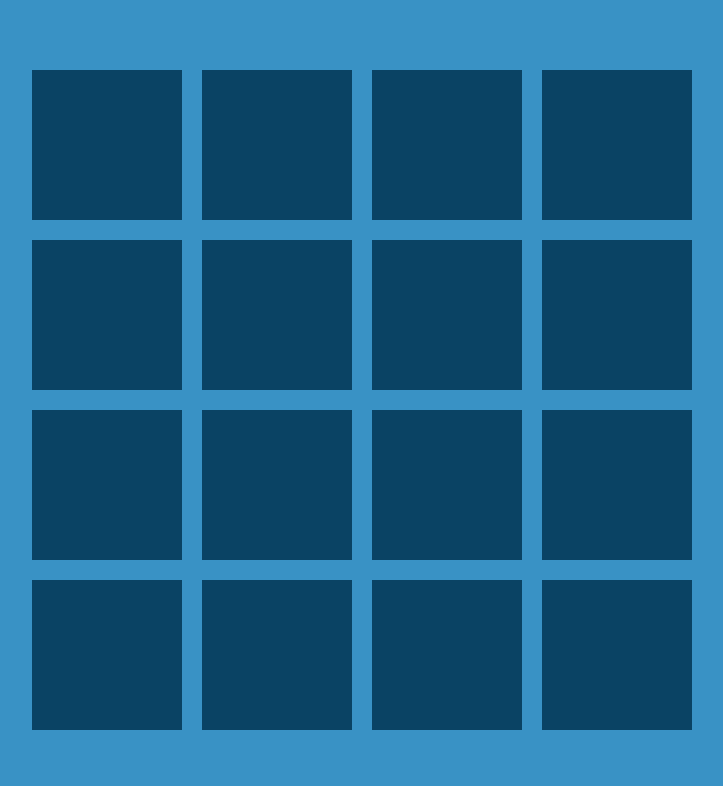
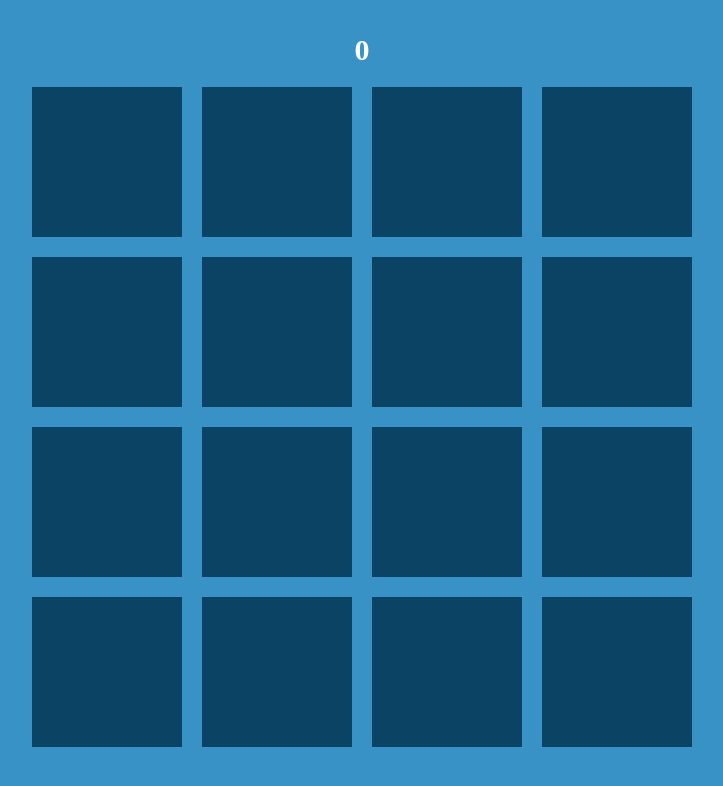
Before and after one commit to Sergo-Kaz13/find-match-memory-game, a plain HTML site: page index.html in a window 1280 px wide. Shown: the whole page, without its empty margins (278-1001 px from the left). Drawn offline with Linux system fonts and the light colour scheme.

Commit message:
add timer

```diff
--- a/index.html
+++ b/index.html
@@ -10,6 +10,7 @@
   </head>
   <body>
     <div class="wrapper">
+      <div class="timer">3</div>
       <div class="_container game-block">
         <table class="game-board">
           <tbody>
--- a/main.js
+++ b/main.js
@@ -8,10 +8,12 @@ const items = [
   "./images/pet-animal-pets-paw-dog-cat-paws_108559.png",
   "/images/russel_dog_animal_15954.png",
 ];
+let timer = 3;
 const usedCardIndices = [];
 let firstValue = null;
 let activeCard = null;
 
+const timerWindow = document.querySelector(".timer");
 const gameCards = document.querySelectorAll("td");
 const gameBoard = document.querySelector(".game-board");
 
@@ -29,6 +31,15 @@ for (let i = 0; i < items.length; i++) {
     gameCards[randomNum].innerHTML = `<img src="${items[i]}" alt="" />`;
   }
 }
+
+let timerCount = setInterval(() => {
+  timerWindow.innerHTML = `<span>${timer}</span>`;
+  timer--;
+}, 1000);
+
+setTimeout(() => {
+  clearInterval(timerCount);
+}, 4000);
 
 setTimeout(() => {
   gameCards.forEach((el) => {
--- a/style.css
+++ b/style.css
@@ -12,6 +12,7 @@ body {
   min-height: 100%;
   overflow: hidden;
   display: flex;
+  flex-direction: column;
   justify-content: center;
   align-items: center;
   background: #3992c5;
@@ -20,6 +21,12 @@ body {
 ._container {
   max-width: 1120px;
   margin: 0 auto;
+}
+
+.timer {
+  font-size: 30px;
+  font-weight: bold;
+  color: #fff;
 }
 
 .game-block {
```
